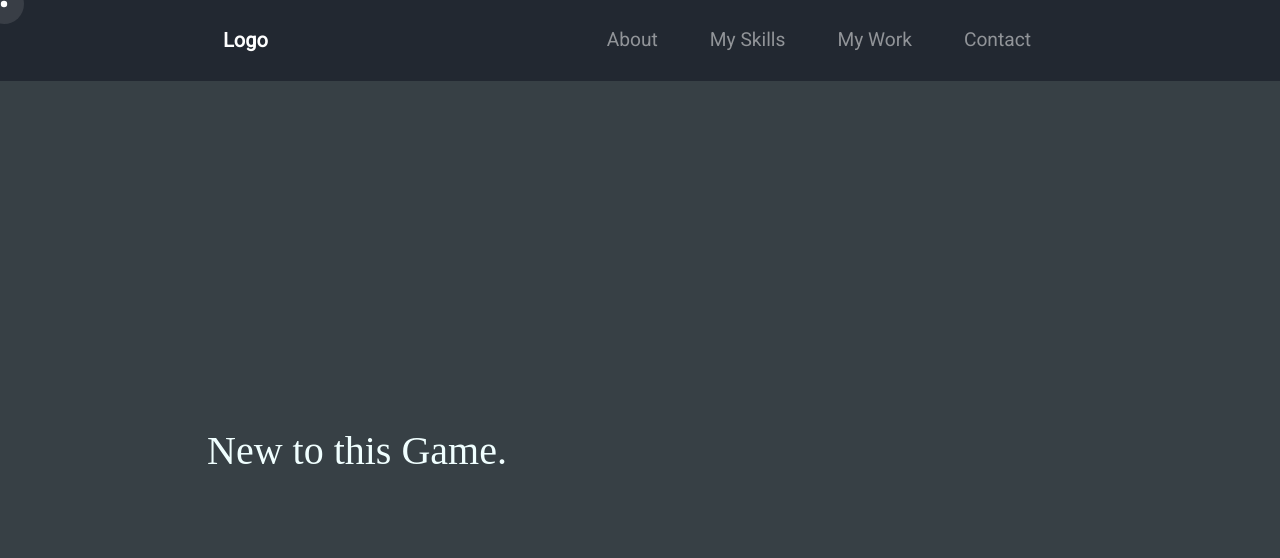
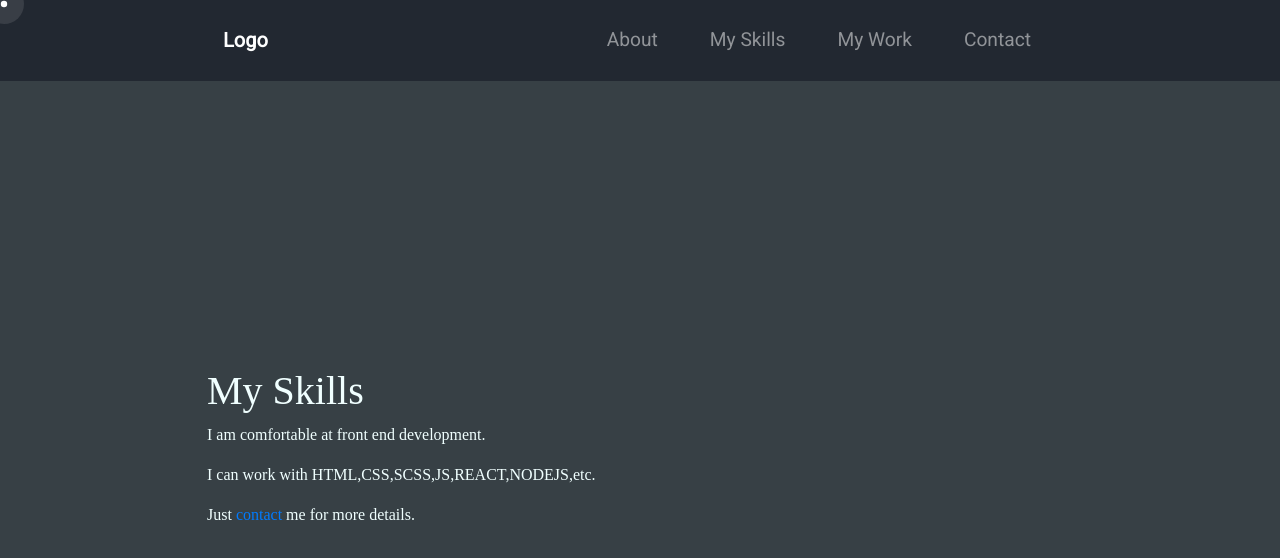
Before and after one commit to abhayadh9/try, a plain HTML site: page skill.html in a window 1280 px wide. Drawn offline with nearby package versions, Linux system fonts and the light colour scheme; a web font is replaced by a local one.

Commit message:
Update skill.html

```diff
--- a/skill.html
+++ b/skill.html
@@ -48,7 +48,10 @@
 
     <div id="wrapper">
         <div class="col-6">
-            <h1>New to this Game.</h1>
+            <h1>My Skills</h1>
+            <p>I am comfortable at front end development.</p>
+            <p>I can work with HTML,CSS,SCSS,JS,REACT,NODEJS,etc.</p>
+            <p>Just <a href="contact.html">contact</a> me for more details.</p>
         </div>
 
         <!-- curser -->
```
